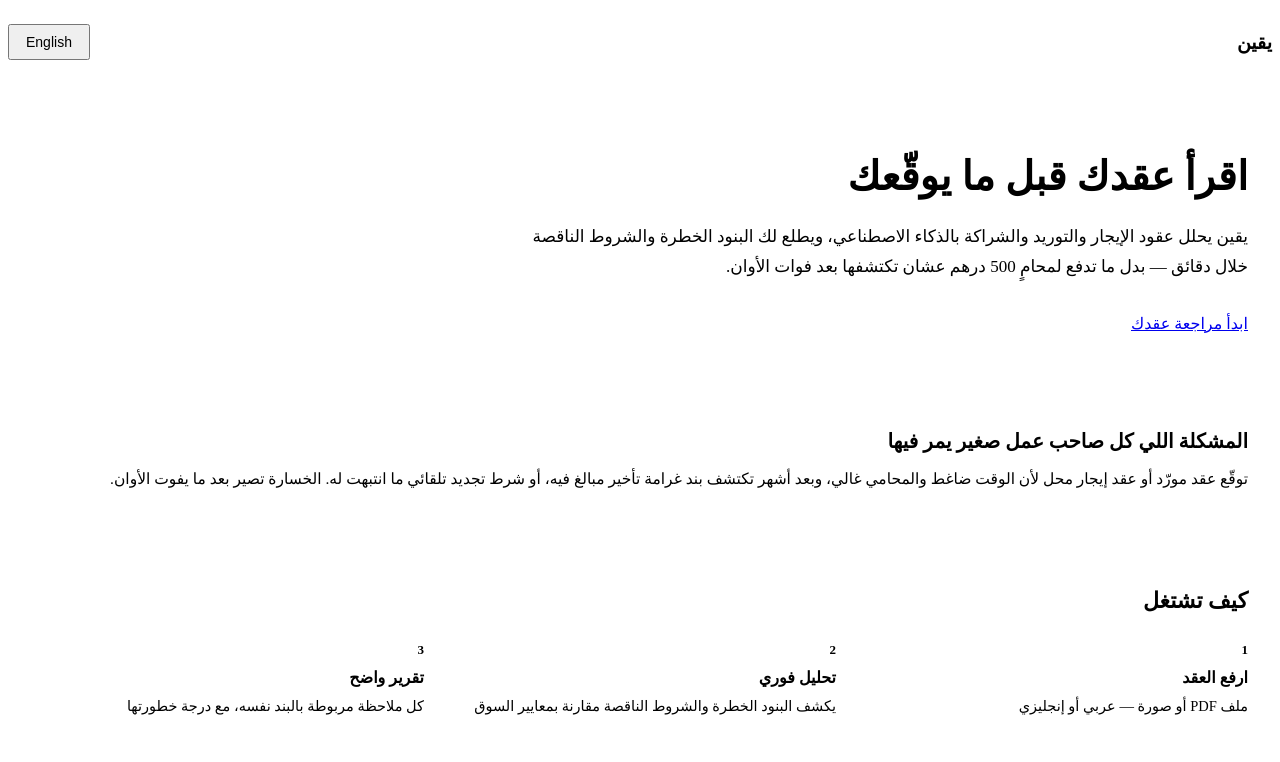
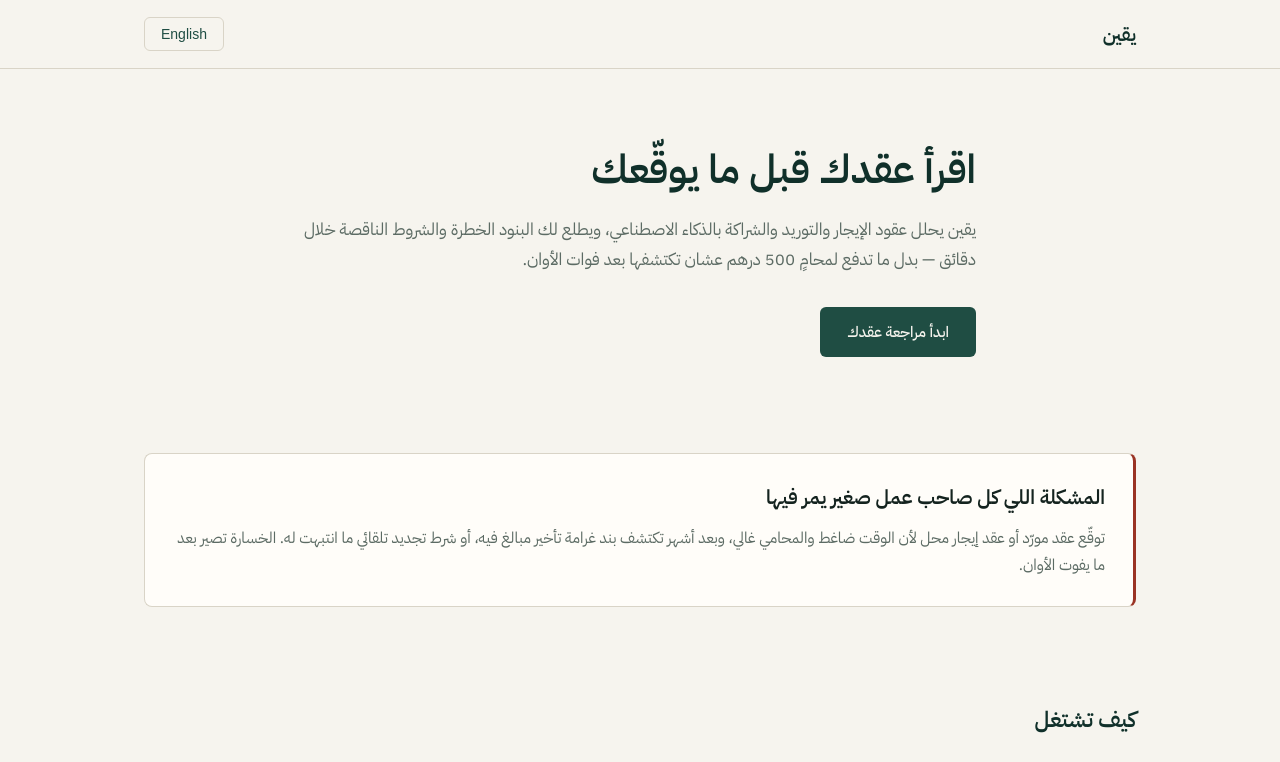
Before and after one commit to yaqeen-tools/yaqeen-app, a Next.js app: page / in a window 1280 px wide. Shown: the top 762 px of the page. Built offline with nearby package versions, Linux system fonts and the light colour scheme.

Commit message:
add app/layout.tsx

```diff
--- /dev/null
+++ b/app/layout.tsx
@@ -0,0 +1,14 @@
+import './globals.css';
+
+export const metadata = {
+  title: 'يقين — مراجعة العقود التجارية بالذكاء الاصطناعي',
+  description: 'اكتشف البنود الخطرة في عقودك التجارية قبل التوقيع. Yaqeen — AI-powered contract review for Gulf SMEs.',
+};
+
+export default function RootLayout({ children }: { children: React.ReactNode }) {
+  return (
+    <html lang="ar" dir="rtl">
+      <body data-lang="ar">{children}</body>
+    </html>
+  );
+}
```
